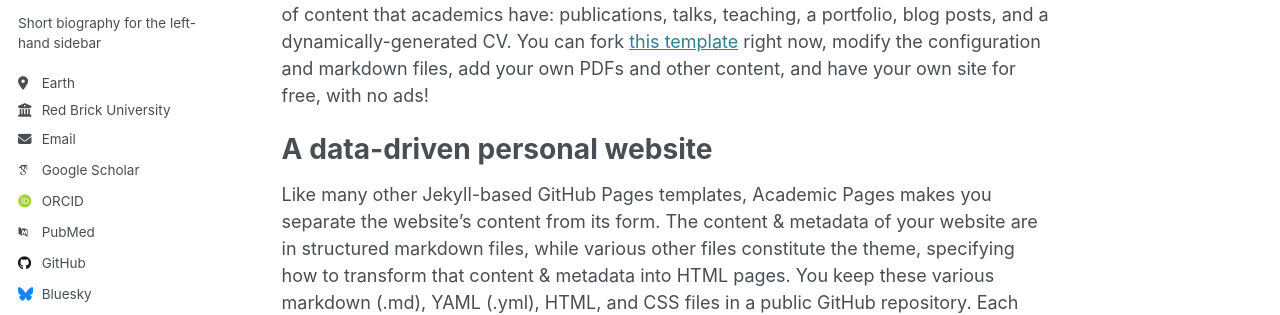
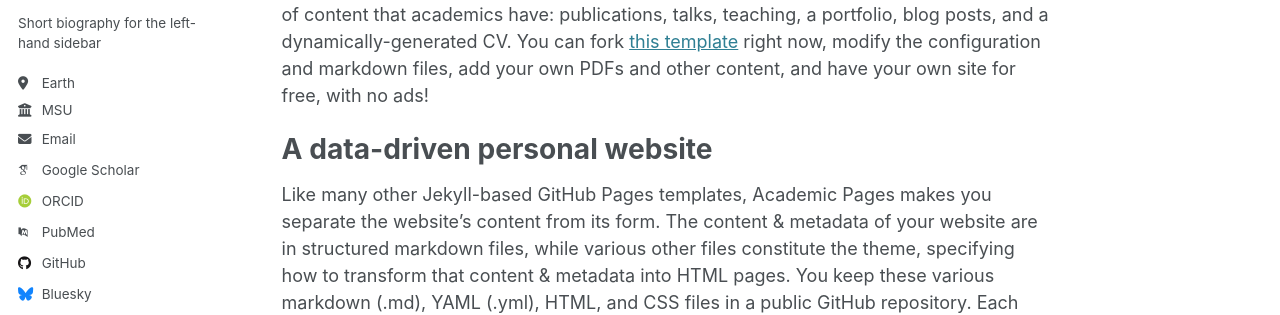
Before and after one commit to elyzz001/Abdel-ElYazizi.github.io, a Jekyll site: the page built from _pages/about.md, in a window 1280 px wide. Shown: the part 303-618 px from the top of the page. Built offline with Jekyll 4.4.1, drawn with Linux system fonts in a browser that asks for light colours; some web fonts are replaced.

Commit message:
Update _config.yml

```diff
--- a/_config.yml
+++ b/_config.yml
@@ -13,9 +13,9 @@
 title_separator          : "-"
 name                     : &name "Abdelmoula El Yazizi"
 description              : &description "personal description"
-url                      : https://elyzz001.github.io/Abdel-ElYazizi.github.io/ #https://academicpages.github.io # the base hostname & protocol for your site e.g. "https://[your GitHub username].github.io"
+url                      : https://academicpages.github.io # the base hostname & protocol for your site e.g. "https://[your GitHub username].github.io"
 baseurl                  : "" # the subpath of your site, e.g. "/blog"
-repository               : https://elyzz001.github.io/Abdel-ElYazizi.github.io/ #"academicpages/academicpages.github.io"
+repository               : "academicpages/academicpages.github.io"
 
 # Site Author - The following control what appear as part of the author content on the side bar.
 #               If a field is blank the icon and link will not appear, otherwise it will be shown.
@@ -27,9 +27,9 @@
   pronouns         : # example: "she/her"
   bio              : "Short biography for the left-hand sidebar"
   location         : "Earth"
-  employer         : "Red Brick University"
+  employer         : "MSU"
   uri              : # URL
-  email            : "none@example.org"
+  email            : "aelyazizi@gmail.com"
 
   # Academic websites
   arxiv            : # URL - Update with the correct link to your profile
```
